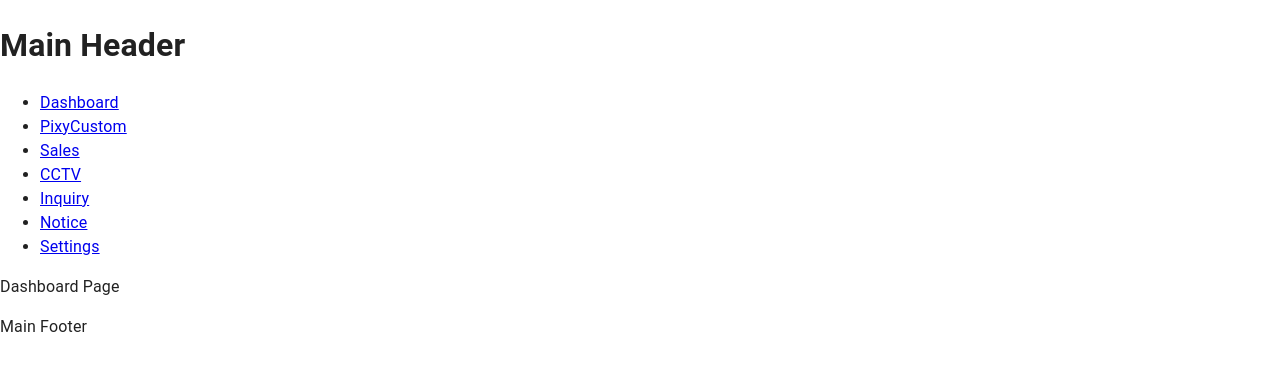
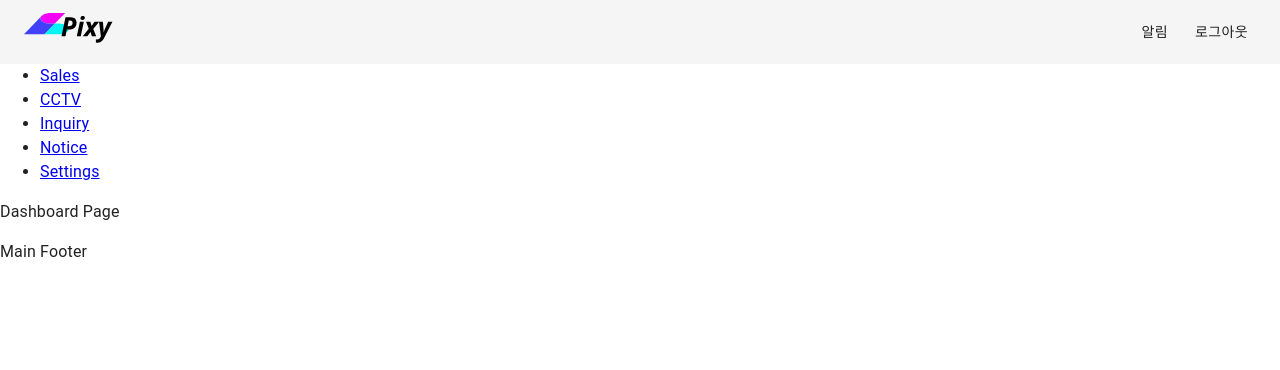
Before and after one commit to AIVLESCHOOLFIFTHBIGPROJECT/AI_24_PIXY_WEB, a React (Create React App) app: page /main/dashboard in a window 1280 px wide. Shown: the top 370 px of the page. Built offline with nearby package versions, Linux system fonts and the light colour scheme.

Commit message:
add notifications and update MainHeader

```diff
--- a/src/components/main/MainHeader.js
+++ b/src/components/main/MainHeader.js
@@ -1,10 +1,21 @@
 import React from 'react';
+import { AppBar, Toolbar, Typography, Button, Box } from '@mui/material';
+import { Link } from 'react-router-dom';
+import logo from '../../assets/logo.svg';
 
 const MainHeader = () => {
   return (
-    <header>
-      <h1>Main Header</h1>
-    </header>
+    <AppBar position='fixed' color="default" elevation={0}>
+      <Toolbar>
+        <Typography variant="h6" component="div" sx={{ flexGrow: 1 }}>
+          <img src={logo} alt="Pixy Logo" height="30" />
+        </Typography>
+        <Box>
+          <Button color="inherit" component={Link} to="/main/notifications">알림</Button>
+          <Button color="inherit">로그아웃</Button>
+        </Box>
+      </Toolbar>
+    </AppBar>
   );
 };
 
--- a/src/pages/main/MainPage.js
+++ b/src/pages/main/MainPage.js
@@ -10,10 +10,11 @@ import CCTV from './CCTV';
 import Inquiry from './Inquiry';
 import Notice from './Notice';
 import Settings from './Settings';
+import Notifications from './Notifications';
 
 const MainPage = () => {
   return (
-    <div>
+    <>
       <MainHeader />
       <MainMenuBar />
       <div className="content">
@@ -22,14 +23,15 @@ const MainPage = () => {
           <Route path="pixycustom" element={<PixyCustom />} />
           <Route path="sales" element={<Sales />} />
           <Route path="cctv" element={<CCTV />} />
-          <Route path="Inquiry" element={<Inquiry />} />
+          <Route path="inquiry" element={<Inquiry />} />
           <Route path="notice" element={<Notice />} />
           <Route path="settings" element={<Settings />} />
+          <Route path="notifications" element={<Notifications />} />
           <Route path="/" element={<Navigate to="dashboard" />} />
         </Routes>
       </div>
       <MainFooter />
-    </div>
+    </>
   );
 };
 
--- /dev/null
+++ b/src/pages/main/Notifications.js
@@ -0,0 +1,7 @@
+import React from 'react';
+
+const Notifications = () => {
+  return <div>Notifications Page</div>;
+};
+
+export default Notifications;
```
